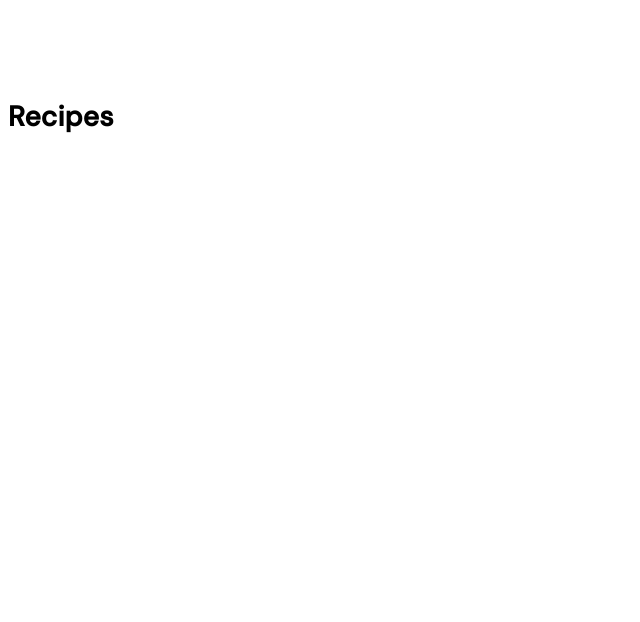
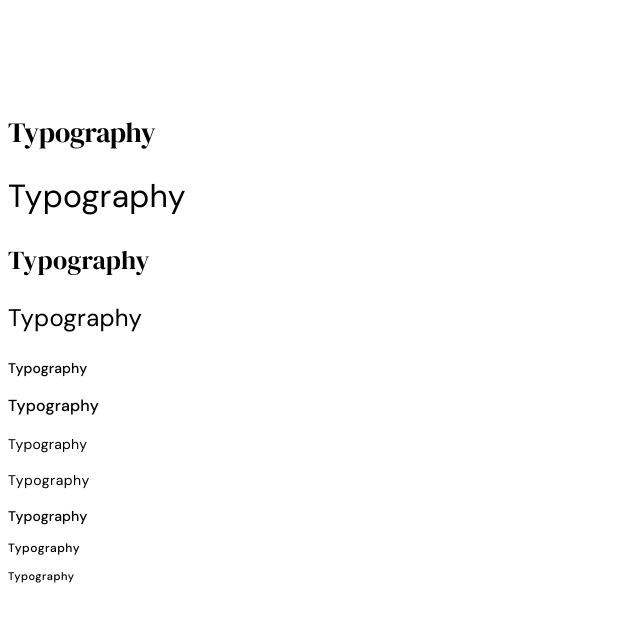
Before and after one commit to Basavarajakjbasuu/Recipes, a React (Vite) app: page / in a window 1280 px wide. Shown: the top 622 px of the page, without its empty margins (0-640 px from the left). Built offline with nearby package versions, Linux system fonts and the light colour scheme.

Commit message:
Added different Typographies

```diff
--- a/src/App.tsx
+++ b/src/App.tsx
@@ -3,7 +3,17 @@ import { FC, ReactElement } from 'react';
 const App: FC = (): ReactElement => {
   return (
     <div>
-      <h1>Recipes</h1>
+      <p className="display-large">Typography</p>
+      <p className="display-medium">Typography</p>
+      <p className="display-small">Typography</p>
+      <p className="headline-small">Typography</p>
+      <p className="title-small">Typography</p>
+      <p className="title-medium">Typography</p>
+      <p className="body-medium">Typography</p>
+      <p className="body-large">Typography</p>
+      <p className="label-large">Typography</p>
+      <p className="label-medium">Typography</p>
+      <p className="label-small">Typography</p>
     </div>
   )
 }
--- a/src/index.css
+++ b/src/index.css
@@ -62,7 +62,7 @@
    */
 
   /* font family */
-  --font-family: 'DM Serif Display', serif;
+  --font-primary: 'DM Serif Display', serif;
   --font-secondary: 'DM Sans', sans-serif;
 
   /* font size */
@@ -229,3 +229,85 @@ body {
 main { flex-grow: 1; }
 
 :focus-visible { outline-color: var(--primary); }
+
+/*-----------------------------------*\
+  #TYPOGRAPHY
+\*-----------------------------------*/
+
+.display-large {
+  font-family: var(--font-primary);
+  font-size: var(--fs-display-large);
+  font-weight: var(--weight-regular);
+  line-height: 32px;
+  letter-spacing: -0.25px;
+}
+
+.display-medium {
+  font-size: var(--fs-display-medium);
+  line-height: 32px;
+}
+
+.display-small {
+  font-family: var(--font-primary);
+  font-size: var(--fs-display-small);
+  font-weight: var(--weight-regular);
+  line-height: 32px;
+}
+
+.headline-small {
+  font-size: var(--fs-headline-small);
+  font-weight: var(--weight-regular);
+  line-height: 32px;
+}
+
+.title-medium {
+  font-size: var(--fs-title-medium);
+  font-weight: var(--weight-medium);
+  line-height: 24px;
+  letter-spacing: 0.15px;
+}
+
+
+.title-small {
+  font-size: var(--fs-title-small);
+  font-weight: var(--weight-medium);
+  line-height: 20px;
+  letter-spacing: 0.1px;
+}
+
+.body-large {
+  font-size: var(--fs-body-large);
+  line-height: 24px;
+  letter-spacing: 0.5px;
+}
+
+.body-medium {
+  font-size: var(--fs-body-medium);
+  line-height: 20px;
+  letter-spacing: 0.25px;
+}
+
+.label-large {
+  font-size: var(--fs-label-large);
+  font-weight: var(--weight-medium);
+  line-height: 20px;
+  letter-spacing: 0.1px;
+}
+
+.label-medium {
+  font-size: var(--fs-label-medium);
+  font-weight: var(--weight-medium);
+  line-height: 16px;
+  letter-spacing: 0.5px;
+}
+
+.label-small {
+  font-size: var(--fs-label-small);
+  font-weight: var(--weight-medium);
+  line-height: 16px;
+  letter-spacing: 0.5px;
+}
+
+/*-----------------------------------*\
+  #REUSED STYLE
+\*-----------------------------------*/
```
